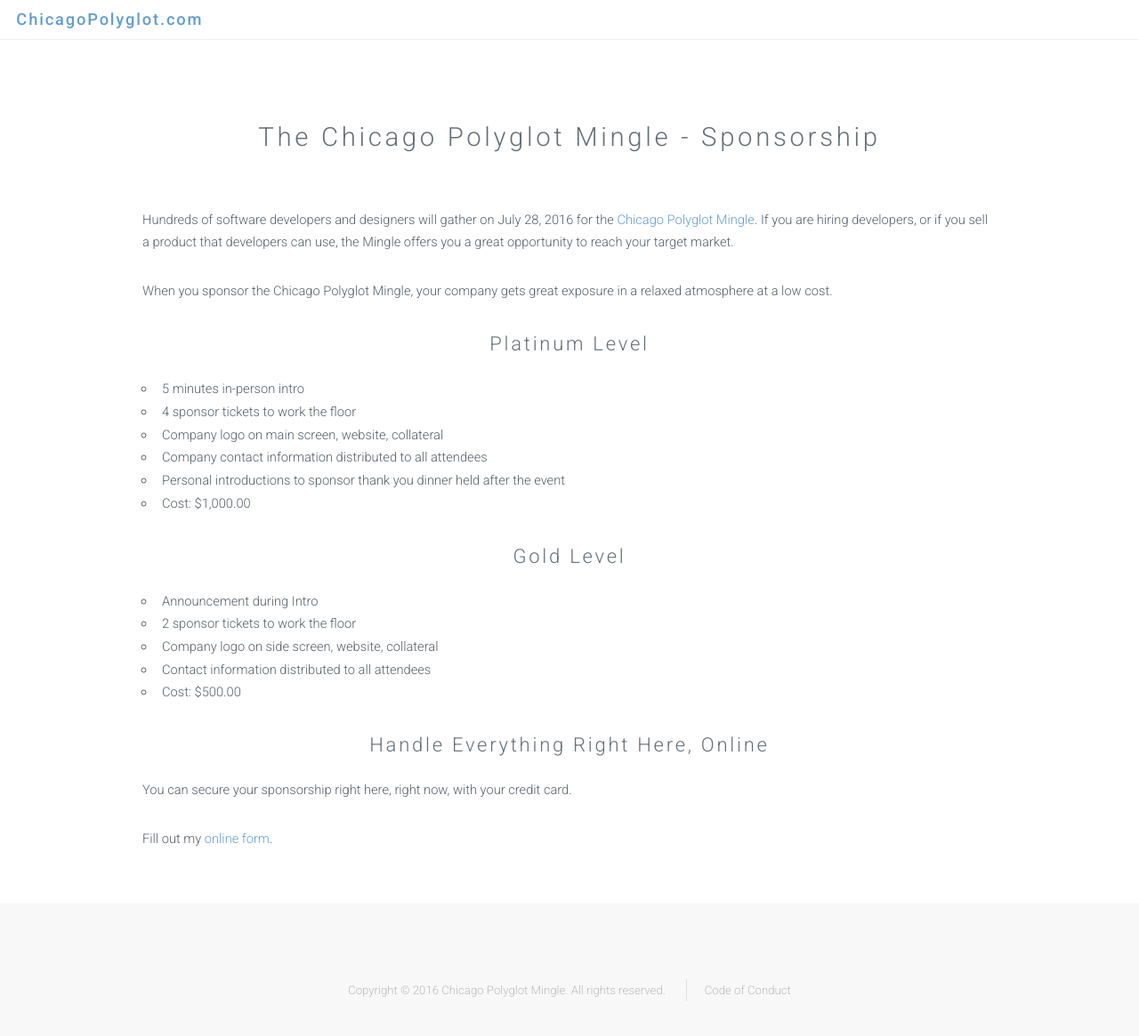
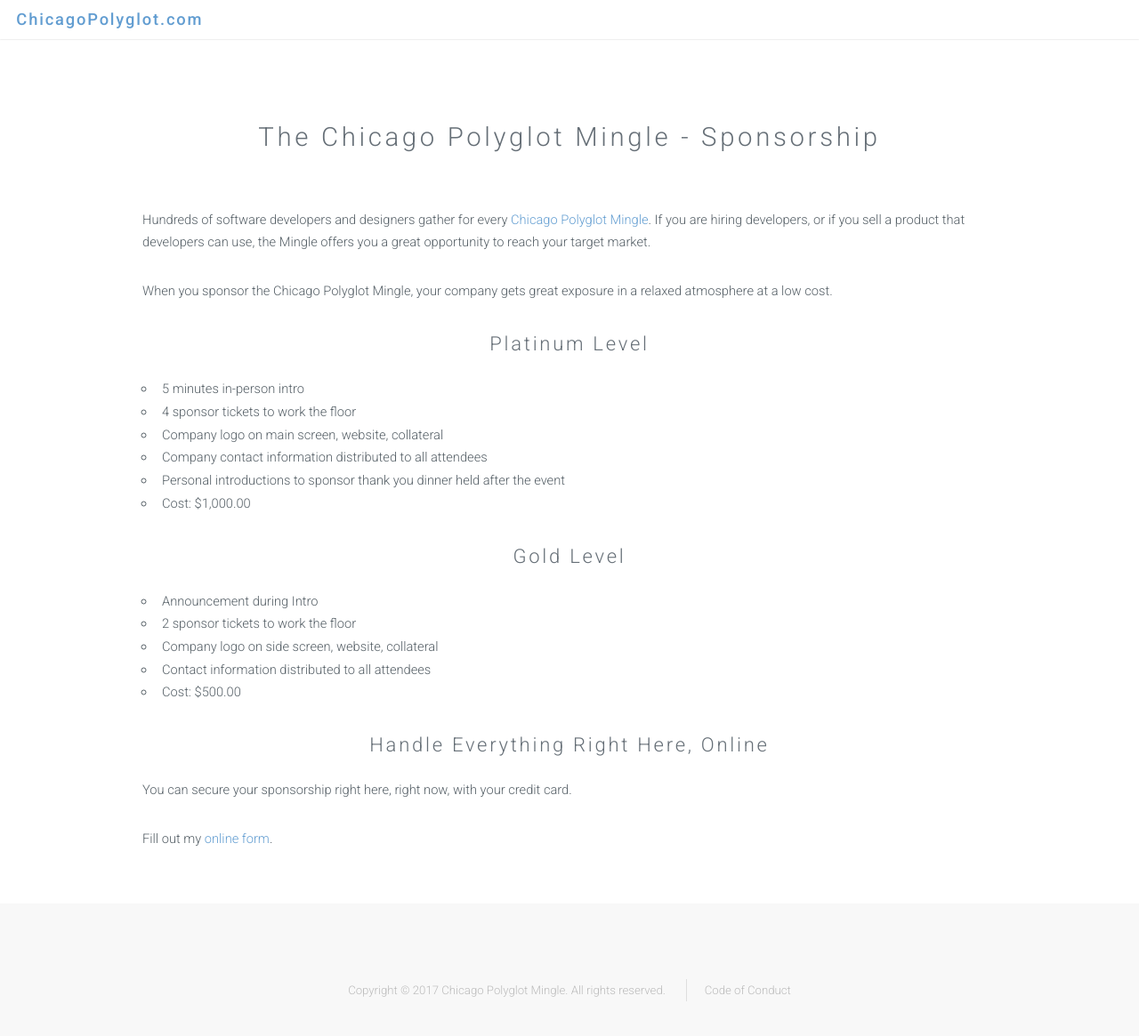
Before and after one commit to 8thlight/chicagopolyglot, a Jekyll site: the page built from sponsor.html, in a window 1280 px wide and 1185 px high. Shown: the top 1165 px of the window at 89% size. Built offline with Jekyll 4.4.1, drawn with Linux system fonts in a browser that asks for light colours.

Commit message:
Update for 2017.

```diff
--- a/_includes/footer.html
+++ b/_includes/footer.html
@@ -2,7 +2,7 @@
 <footer id="footer">
     <div class="container">
         <ul class="copyright">
-            <li>Copyright &copy; 2016 Chicago Polyglot Mingle. All rights reserved.</li>
+            <li>Copyright &copy; 2017 Chicago Polyglot Mingle. All rights reserved.</li>
             <li><a href="/codeofconduct.html">Code of Conduct</a></li>
           </ul>
     </div>
--- a/_layouts/landing-page.html
+++ b/_layouts/landing-page.html
@@ -11,11 +11,11 @@
         <section id="banner">
             <div class="inner">
                 <h2>Chicago Polyglot Mingle</h2>
-                <p>Thursday, July 28, 2016 <br>
+                <p>Thursday, August 17, 2017 <br>
                   6pm - 8pm <br>
                 <a href="http://www.sullyshouse.com/" class="address">Sully&#8217;s House, 1501 N. Dayton Street, Chicago, IL 60642 </a></p>
                 <ul class="actions">
-                    <li><a href="https://chicagopolyglot2016.eventbrite.com/" class="button big special">RSVP: Event Ended</a></li>
+                    <li><a href="https://chicagopolyglot2016.eventbrite.com/" class="button big special">RSVP: Coming in Early August!</a></li>
                 </ul>
                 <br/>
                 <p>Were you there? We invite you to <i><a href="https://docs.google.com/a/wisdomgroup.com/forms/d/e/1FAIpQLSdCeNjDvX9aopwNovRtHS469b7b7KbwfQhurYcXnENvxZgvXw/viewform?c=0&w=1">take the survey</a></i>.</p>
--- a/sponsor.html
+++ b/sponsor.html
@@ -7,7 +7,7 @@
     </header>
     <div class="container">
         <section>
-          <p>Hundreds of software developers and designers will gather on July 28, 2016 for the <a href="http://chicagopolyglot.com">Chicago Polyglot Mingle</a>. If you are hiring developers, or if you sell a product that developers can use, the Mingle offers you a great opportunity to reach your target market.</p>
+          <p>Hundreds of software developers and designers gather for every <a href="http://chicagopolyglot.com">Chicago Polyglot Mingle</a>. If you are hiring developers, or if you sell a product that developers can use, the Mingle offers you a great opportunity to reach your target market.</p>
           <p>When you sponsor the Chicago Polyglot Mingle, your company gets great exposure in a relaxed atmosphere at a low cost. </p>
 
           <h2>Platinum Level</h2>
```
